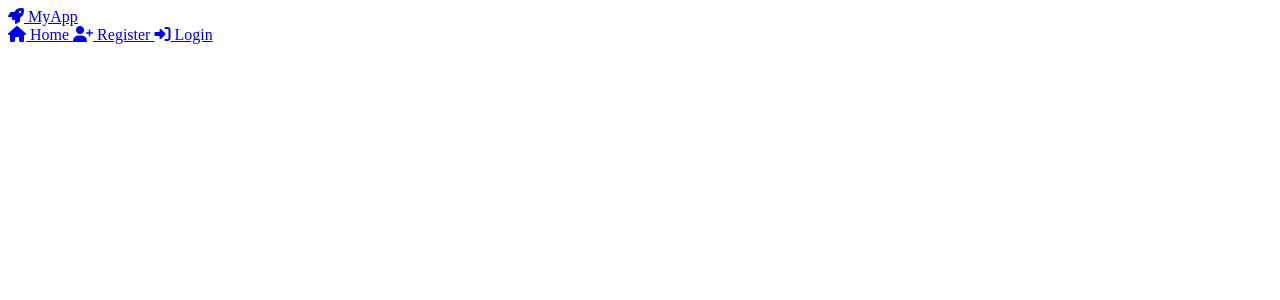
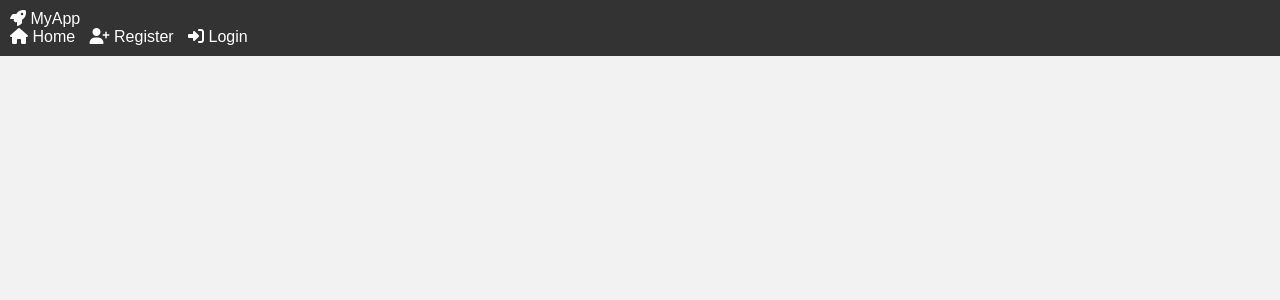
Before and after one commit to KennethCardenas/it490, a PHP site: page /navbar.php in a window 1280 px wide. Shown: the top 300 px of the page. Run offline with PHP 8.4, Linux system fonts and the light colour scheme.

Commit message:
Update navbar.php

```diff
--- a/it490/navbar.php
+++ b/it490/navbar.php
@@ -4,9 +4,10 @@
 <head>
     <meta charset="UTF-8">
     <meta name="viewport" content="width=device-width, initial-scale=1.0">
-    <link rel="stylesheet" href="css/navbar.css">
-    <link href="https://fonts.googleapis.com/css2?family=Roboto:wght@400;500&display=swap" rel="stylesheet">
+    <title><?= isset($pageTitle) ? htmlspecialchars($pageTitle) : 'Your App Name' ?></title>
+    <link href="https://fonts.googleapis.com/css2?family=Roboto:wght@400;500;700&display=swap" rel="stylesheet">
     <link rel="stylesheet" href="https://cdnjs.cloudflare.com/ajax/libs/font-awesome/6.4.0/css/all.min.css">
+    <link rel="stylesheet" href="css/style.css">
 </head>
 <body>
     <nav class="navbar">
```
